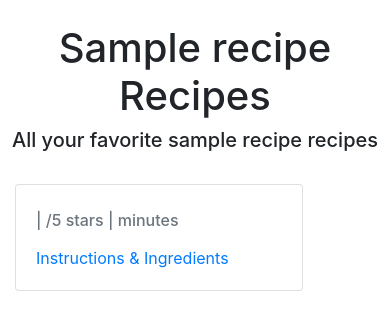
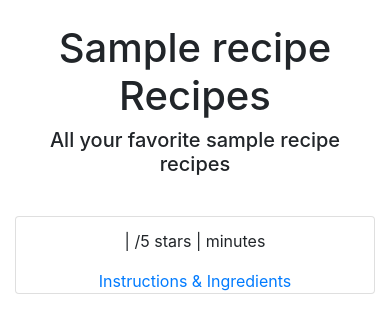
Before and after one commit to shadikhan/389kfinal, a Node server app: a page that uses views/meal.handlebars in a window 390 px wide. Shown: the part 56-389 px from the top of the page. Run offline with Node 20, Linux system fonts and the light colour scheme; tables that the repository leaves empty hold one stand-in row (values such as "Sample post"); some libraries are stand-ins or nearby versions.

Commit message:
Make other pages responsive. Add checkbox functionality for a recipe page to keep track of progress

```diff
--- a/views/home.handlebars
+++ b/views/home.handlebars
@@ -1,5 +1,4 @@
 <div class="container">
-
     <div class="text-center">
         <br>
         <h1>Recipes Application</h1>
@@ -11,7 +10,6 @@
         <br>
         <h3 id="matches">There are no matches :(</h3>
     </div>
-
     <div class="row">
         {{#each recipes}}
         <div class="col-md-6 col-lg-4 col-xl-3 py-2" id="{{this.name}}">
--- a/views/meal.handlebars
+++ b/views/meal.handlebars
@@ -1,22 +1,23 @@
+<div class="container">
     <br>
     <h1 style="text-align: center">{{h1}}</h1>
     <h5 style="text-align: center">{{h5}}</h5>
     <br>
-<div class="container">
     <div class="row">
-        <div class="card-group">
         {{#each recipes}}
-                <div class="col col-xs-auto" id="{{this.name}}">
-                    <div class="card mb-4" style="width: 18rem;">
-                        <div class="card-body">
-                            <h5 class="card-title">{{this.name}}</h5>
-                            <h6 class="card-subtitle mb-2 text-muted">{{this.meal}} | {{this.rating}}/5 stars | {{this.minutes}} minutes</h6>
+        <div class="col-md-6 col-lg-4 col-xl-3 py-2" id="{{this.name}}">
+            <div class="card">
+                <div class="card-block text-center">
+                    <h4 class="card-title">{{this.name}}</h4>
+                    <p class="card-text">{{this.meal}} | {{this.rating}}/5 stars | {{this.minutes}}
+                        minutes</p>
                     <p class="card-text">{{this.description}}</p>
-                            <a href="/recipe/{{this._id}}" class="card-link">Instructions & Ingredients</a>
+                    <a href="/recipe/{{this._id}}" class="card-link">
+                        Instructions & Ingredients
+                    </a>
                 </div>
             </div>
         </div>
         {{/each}}
     </div>
 </div>
-</div>
```
Also changed, not shown: views/recipe.handlebars (+23 -16 lines). Lines whose indentation alone changed are shown as unchanged.
